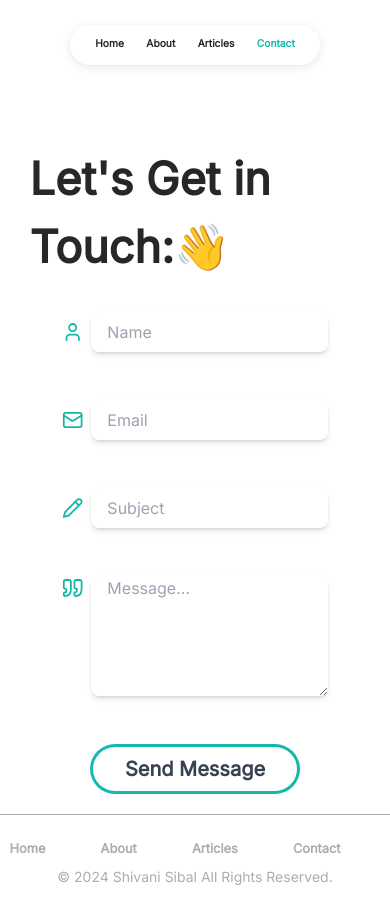
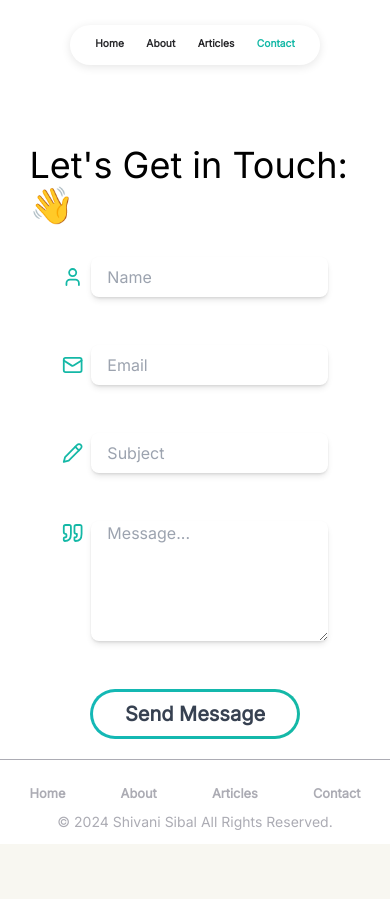
Before and after one commit to Varun1802/Shivani-portoflio, a React (Create React App) app: page /contact in a window 390 px wide. After the commit the page ends 844 px from the top, so only its background shows below. Built offline with nearby package versions, Linux system fonts and the light colour scheme.

Commit message:
mobile Responsive

```diff
--- a/src/components/common/footer.jsx
+++ b/src/components/common/footer.jsx
@@ -6,7 +6,7 @@ import "./styles/footer.css";
 const Footer = () => {
 	return (
 		<React.Fragment>
-			<div className="footer">
+			<div className="footer flex flex-col md:flex-row">
 				<div className="footer-links">
 					<ul className="footer-nav-link-list">
 						<li className="footer-nav-link-item">
--- a/src/components/common/styles/footer.css
+++ b/src/components/common/styles/footer.css
@@ -14,9 +14,6 @@
 	flex-basis: 50%;
 }
 
-.footer-links {
-	margin-left: -40px;
-}
 
 .footer-nav-link-list {
 	display: flex;
--- a/src/pages/contact.jsx
+++ b/src/pages/contact.jsx
@@ -49,13 +49,13 @@ const sendMail=( async function POST() {
 						</div>
 					</div>
 
-					<div className="contact-container">
-						<div className="title contact-title">
+					<div className="contact-container flex flex-col justify-between items-center h-full">
+						<div className="text-4xl md:text-6xl ">
 							Let's Get in Touch:👋
-						</div>
+							</div>
 				<div className="md:w-1/2 self-center pt-8 mx-4">
 				<form action="" id="contact-form" className="flex flex-col gap-12 justify-center items-center ">
-					  <div class="input flex gap-2 justify-center items-center w-full">
+					  <div class="input flex gap-2 justify-between items-center w-full">
 					    <User color="#14B8A6"/>
 							<input type="text" name="name" id="name" placeholder="Name" class="h-10 shadow-md drop-shadow-sm indent-4 rounded-lg w-full"  required />
 					  </div>
```
